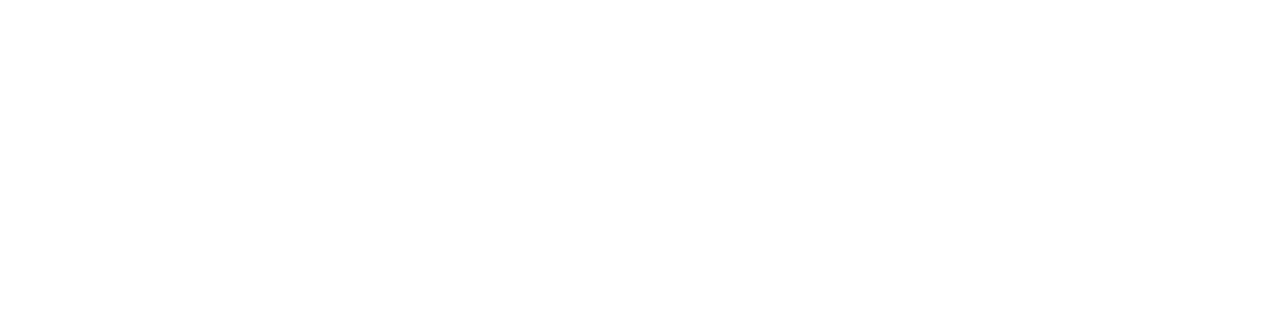
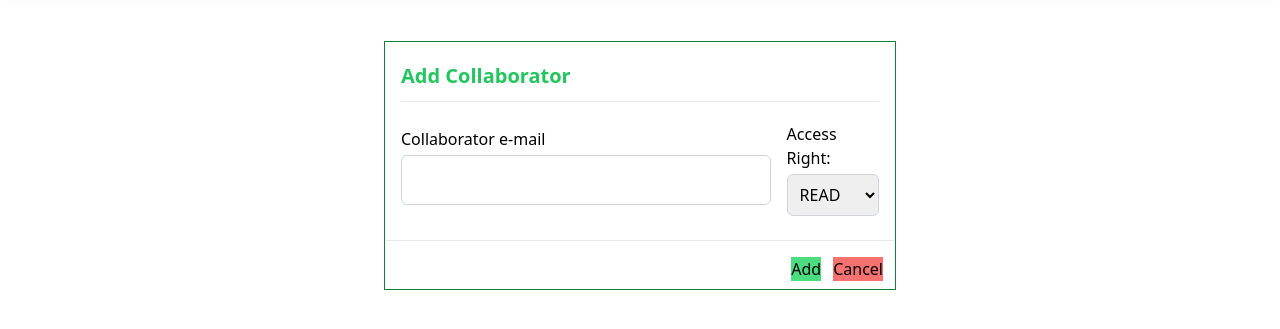
Before and after one commit to Integrated-Project1-G-PL-2/Frontend, a Vue app in the folder FrontEnd-Default/: page /board/1/collab in a window 1280 px wide. Both pictures are taken after a click on the button "✚ Add Collaborator". Shown: the part 225-554 px from the top of the page. Built offline with nearby package versions, Linux system fonts and the light colour scheme; no server answers.

Commit message:
Update AddNewCollaborator.vue

```diff
--- a/FrontEnd-Default/src/components/AddNewCollaborator.vue
+++ b/FrontEnd-Default/src/components/AddNewCollaborator.vue
@@ -81,3 +81,104 @@ const newCollab = async () => {
   }
 }
 </script>
+
+<template>
+  <div
+    class="bg-grey-500 backdrop-blur-sm w-screen h-screen fixed top-0 left-0 pt-[10px]"
+  >
+    <div
+      class="itbkk-modal-alert w-[40%] m-[auto] border border-green-700 mt-[20%]"
+    >
+      <div class="flex flex-col justify-between bg-white p-4 h-[10%]">
+        <div class="itbkk-title w-full h-[40px] mt-1 border-b">
+          <h1 class="text-xl font-bold text-justify text-green-500">
+            Add Collaborator
+          </h1>
+        </div>
+
+        <div class="w-[100%] h-[100%]">
+          <div class="flex items-center gap-4 mt-5 my-2">
+            <!-- Collaborator e-mail -->
+            <div class="w-[80%]">
+              <label for="collabEmail" class="block mb-1"
+                >Collaborator e-mail</label
+              >
+              <textarea
+                id="collabEmail"
+                v-model="newCollabEmailName"
+                @input="
+                  () => {
+                    checkNameLength()
+                    validateEmail()
+                  }
+                "
+                :class="{
+                  'border-red-600 text-red-600':
+                    isNameOverLimit || isInvalidEmail
+                }"
+                class="itbkk-collaborator-email font-bold text-justify w-full break-all border border-gray-300 rounded-md resize-none"
+              ></textarea>
+              <div v-if="isNameOverLimit" class="flex items-center">
+                <svg
+                  xmlns="http://www.w3.org/2000/svg"
+                  viewBox="0 0 24 24"
+                  fill="currentColor"
+                  class="w-[15px] text-red-600"
+                >
+                  <path
+                    fill-rule="evenodd"
+                    d="M2.25 12c0-5.385 4.365-9.75 9.75-9.75s9.75 4.365 9.75 9.75-4.365 9.75-9.75 9.75S2.25 17.385 2.25 12zm8.706-1.442c1.146-.573 2.437.463 2.126 1.706l-.709 2.836.042-.02a.75.75 0 01.67 1.34l-.04.022c-1.147.573-2.438-.463-2.127-1.706l.71-2.836-.042.02a.75.75 0 11-.671-1.34l.041-.022zM12 9a.75.75 0 100-1.5.75.75 0 000 1.5z"
+                    clip-rule="evenodd"
+                  />
+                </svg>
+                <div class="text-sm text-red-600">
+                  Limit text to 50 characters or less.
+                </div>
+              </div>
+              <div v-if="isInvalidEmail" class="text-sm text-red-600 mt-1">
+                Invalid email or cannot be owner's email.
+              </div>
+            </div>
+
+            <!-- Dropdown for READ/WRITE selection -->
+            <div class="w-[20%]">
+              <label for="accessLevel" class="block mb-1">Access Right:</label>
+              <select
+                v-model="selectedAccessLevel"
+                id="accessLevel"
+                class="itbkk-access-right w-full border border-gray-300 rounded-md p-2"
+              >
+                <option value="READ">READ</option>
+                <option value="WRITE">WRITE</option>
+              </select>
+            </div>
+          </div>
+        </div>
+      </div>
+      <div class="flex flex-row w-full justify-end border-t h-[60%]">
+        <button
+          class="itbkk-button-confirm bg-green-400 text-center flex items-center justify-center hover:text-gray-200 mr-3 mt-4 mb-2"
+          :disabled="
+            newCollabEmailName == '' || isNameOverLimit || isInvalidEmail
+          "
+          @click="newCollab"
+        >
+          Add
+        </button>
+        <button
+          class="itbkk-button-cancel bg-red-400 text-center flex items-center justify-center hover:text-gray-200 mr-3 mt-4 mb-2"
+          @click="
+            () => {
+              deClareemit('cancelCollab', true)
+              router.replace({ name: 'CollabList' })
+            }
+          "
+        >
+          Cancel
+        </button>
+      </div>
+    </div>
+  </div>
+</template>
+
+<style scoped></style>
```
